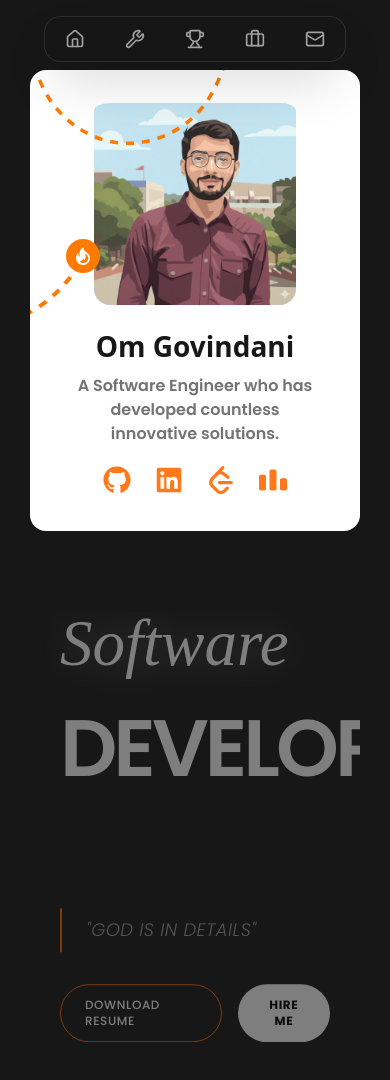
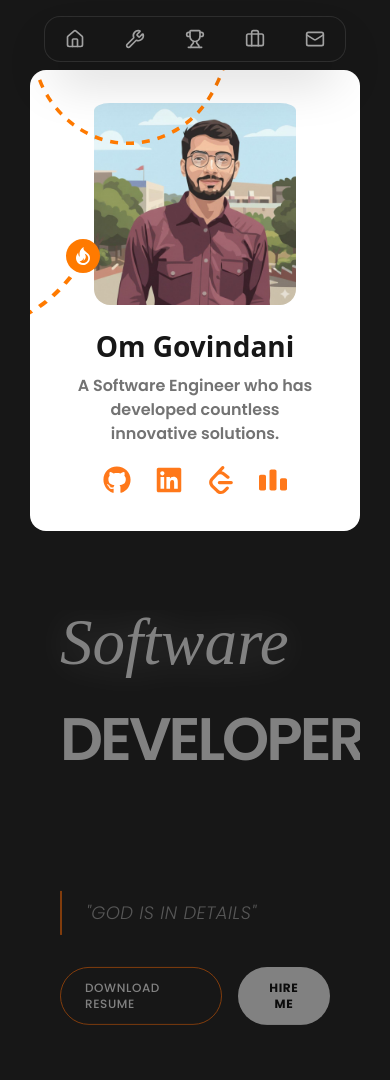
Before and after one commit to Om-Govindani/Portfolio, a React (Vite) app in the folder frontend/: page / in a window 390 px wide. Shown: the top 1080 px of the page. Built offline with nearby package versions, Linux system fonts and the light colour scheme; a web font is replaced by a local one.

Commit message:
Fixing the mobile width

```diff
--- a/frontend/src/App.jsx
+++ b/frontend/src/App.jsx
@@ -12,7 +12,7 @@ function App() {
   return (
     <SmoothScroll>
       <Navbar />
-      <div className='w-full max-w-[100vw] min-w-screen min-h-screen poppins flex justify-center select-none mt-10'>
+      <div className='w-full max-w-screen min-w-screen min-h-screen poppins flex justify-center select-none mt-10'>
         <div className='w-full max-w-189 lg:max-w-285 items-center lg:items-start p-7.5 lg:p-10 bg-transparent h-fit flex flex-col lg:flex-row gap-[25px]'>
           <StickyCard />
           <div className='h-fit w-full flex flex-col gap-15 '>
--- a/frontend/src/components/Intro.jsx
+++ b/frontend/src/components/Intro.jsx
@@ -2,7 +2,7 @@ import React from 'react';
 
 export default function Intro() {
     return (
-        <div id="home" className='relative w-full h-fit flex flex-col justify-center overflow-hidden lg:mt-10'>
+        <div id="home" className='relative w-full max-w-screen h-fit flex flex-col justify-center overflow-hidden lg:mt-10'>
 
             <div className='w-full mx-auto px-7.5 lg:p-10 flex flex-col gap-20'>
 
@@ -10,7 +10,7 @@ export default function Intro() {
                     <span className='text-[65px] md:text-[100px] lg:text-[130px] font-serif italic leading-none text-white drop-shadow-[0_0_20px_rgba(255,255,255,0.4)]'>
                         Software
                     </span>
-                    <span className='text-[80px] md:text-[120px] lg:text-[140px] font-black font-semibold leading-[0.8] text-white uppercase tracking-tighter'>
+                    <span className='text-[60px] md:text-[120px] lg:text-[140px] font-black font-semibold leading-[0.8] text-white uppercase tracking-tighter'>
                         Developer
                     </span>
                 </div>
--- a/frontend/src/index.css
+++ b/frontend/src/index.css
@@ -17,6 +17,7 @@ body {
   margin: 0;
   display: flex;
   place-items: center;
+  min-width: 320px;
   min-height: 100vh;
 }
 
```
